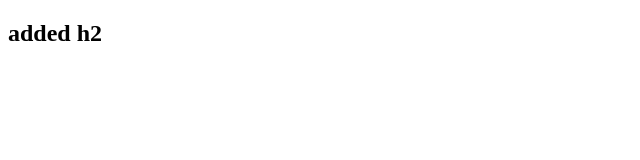
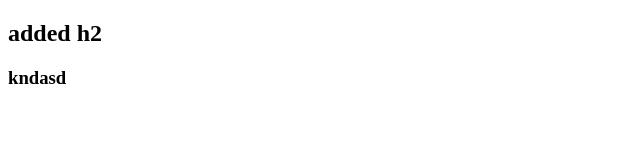
Before and after one commit to saishpawar/gitAssignment, a plain HTML site: page index.html in a window 1280 px wide. Shown: the full height of the page, 0-640 px from the left. Drawn offline with Linux system fonts and the light colour scheme.

Commit message:
made more changes to project1

```diff
--- a/index.html
+++ b/index.html
@@ -8,5 +8,6 @@
 </head>
 <body>
     <h2>added h2</h2>
+    <h3>kndasd</h3>
 </body>
 </html>
```
Also changed, not shown: newFile.txt (deleted).
